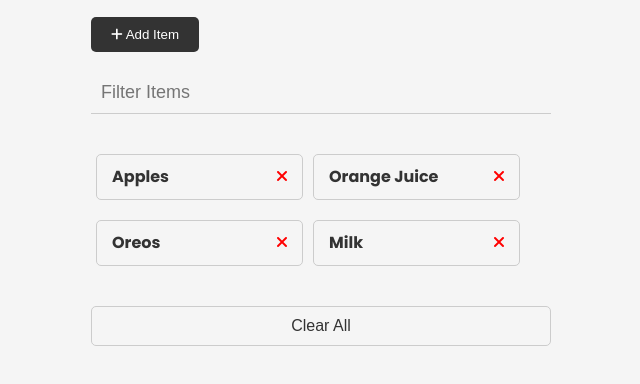
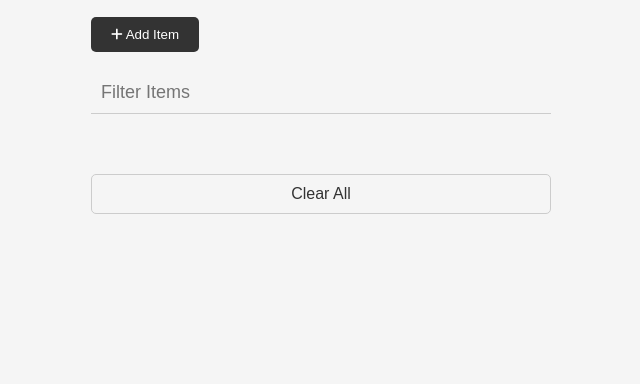
Before and after one commit to Knight-4000/javascript-grocery-list, a plain HTML site: page index.html in a window 1280 px wide. Both pictures are taken after a click on the button "Clear All". Shown: the part 164-548 px from the top of the page, without its empty margins (319-959 px from the left). Drawn offline with Linux system fonts and the light colour scheme.

Commit message:
Add delete and remove all functionality.

```diff
--- a/index.html
+++ b/index.html
@@ -46,30 +46,8 @@
       </div>
 
       <ul id="item-list" class="items">
-        <li>
-          Apples
-          <button class="remove-item btn-link text-red">
-            <i class="fa-solid fa-xmark"></i>
-          </button>
-        </li>
-        <li>
-          Orange Juice
-          <button class="remove-item btn-link text-red">
-            <i class="fa-solid fa-xmark"></i>
-          </button>
-        </li>
-        <li>
-          Oreos
-          <button class="remove-item btn-link text-red">
-            <i class="fa-solid fa-xmark"></i>
-          </button>
-        </li>
-        <li>
-          Milk
-          <button class="remove-item btn-link text-red">
-            <i class="fa-solid fa-xmark"></i>
-          </button>
-        </li>
+
+
       </ul>
 
       <button id="clear" class="btn-clear">Clear All</button>
--- a/script.js
+++ b/script.js
@@ -1,6 +1,7 @@
 const itemForm = document.getElementById('item-form');
 const itemInput = document.getElementById('item-input');
 const itemList = document.getElementById('item-list');
+const clearButton = document.getElementById('clear');
 
 function addItem(e) {
   e.preventDefault();
@@ -37,6 +38,23 @@ function createIcon(classes) {
     icon.className = classes;
     return icon;
 }
+
+function removeItem(e) {
+    if (e.target.parentElement.classList.contains('remove-item')) {
+       // Clicking the x targets the parent button, which is the
+       // button, then the parent of that which is the li item and removes it.
+        e.target.parentElement.parentElement.remove();
+    }
+}
+
+function clearItems() {
+    while (itemList.firstChild) {
+        itemList.removeChild(itemList.firstChild);
+    }
+}
+
 // Event Listeners
 
 itemForm.addEventListener('submit', addItem);
+itemList.addEventListener('click', removeItem);
+clearButton.addEventListener('click', clearItems);
```
